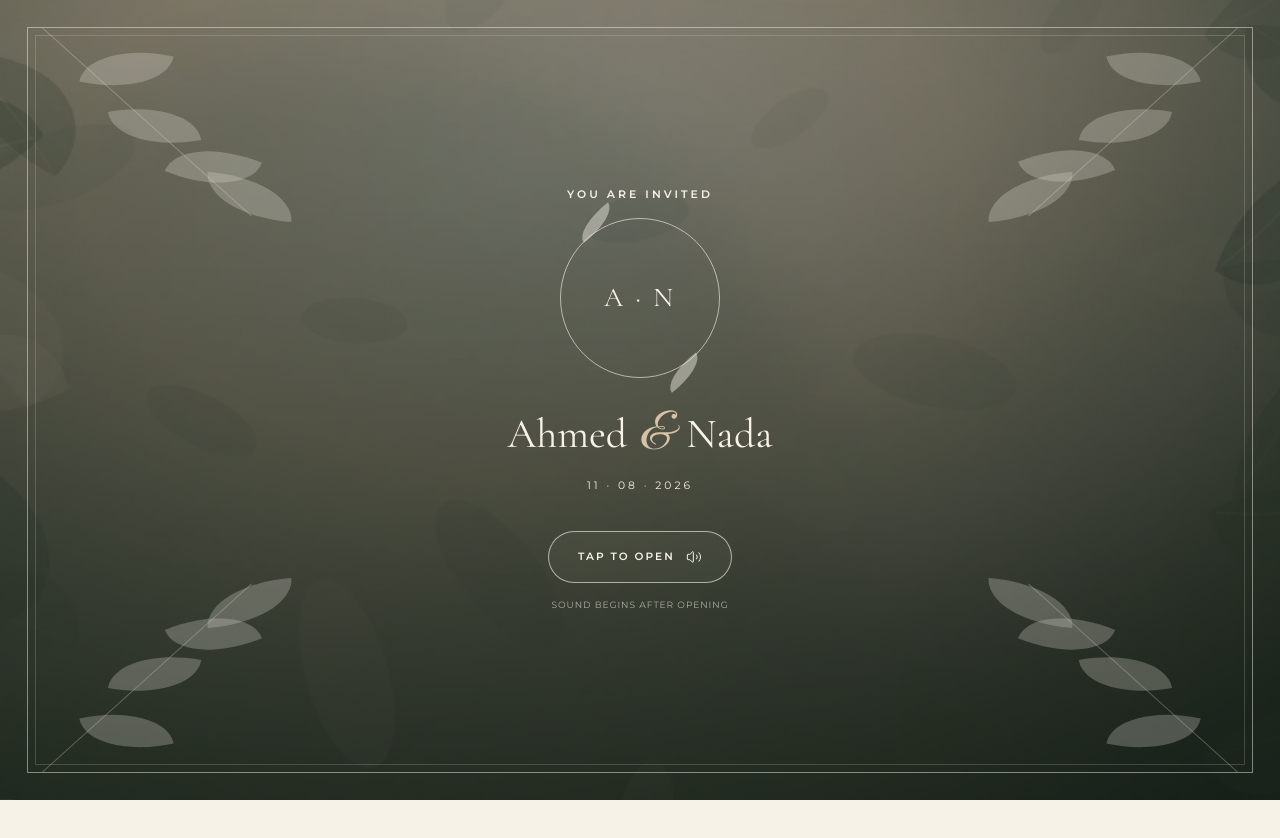
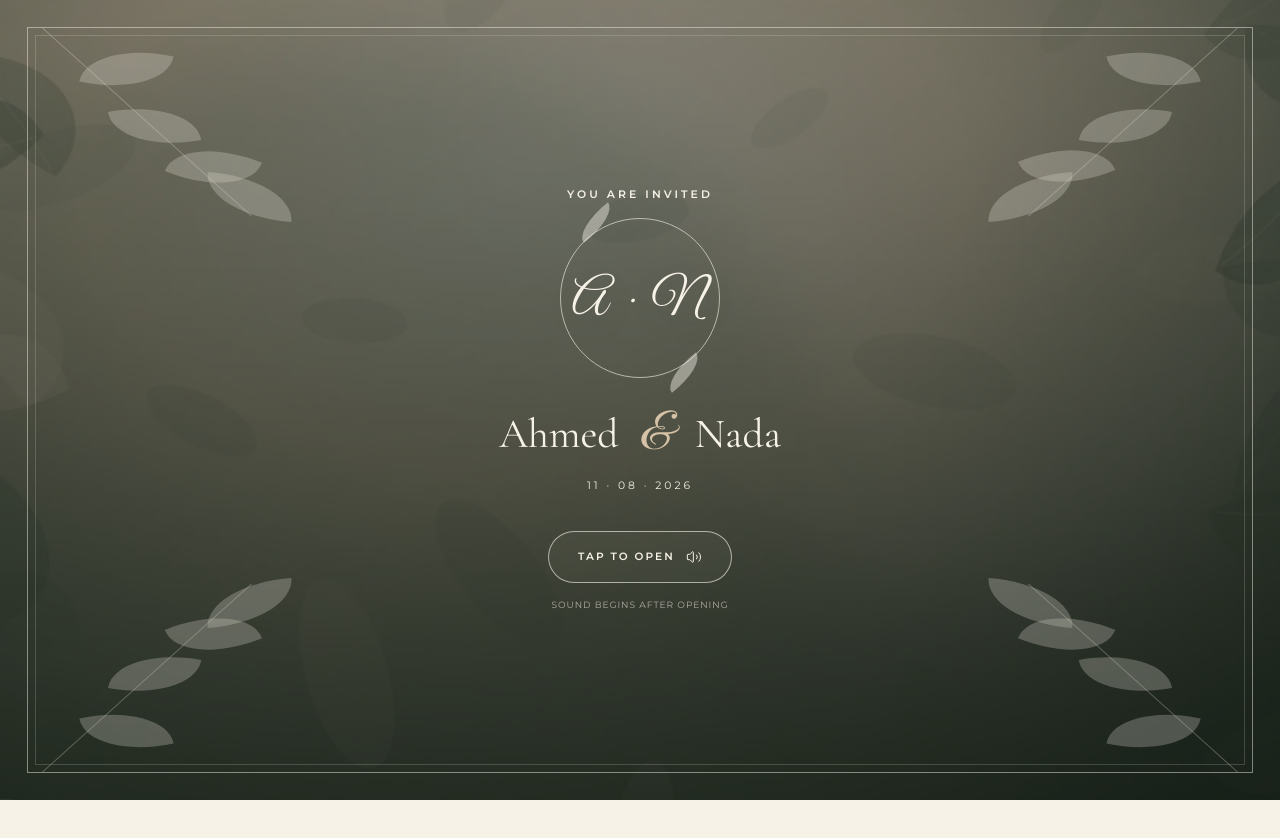
Before and after one commit to AhmedAliMohammed1/Wedding, a React (Vite) app: page / in a window 1280 px wide. Shown: the top 838 px of the page. Built offline with nearby package versions, Linux system fonts and the light colour scheme.

Commit message:
Chanage A.N font

```diff
--- a/src/styles/global.css
+++ b/src/styles/global.css
@@ -254,8 +254,15 @@ a {
   border: 1px solid rgba(63, 74, 60, 0.4);
   border-radius: 50%;
   color: var(--olive);
-  font-family: "Cormorant Garamond", Georgia, serif;
-  letter-spacing: 0.11em;
+  font-family: "Great Vibes", cursive;
+  font-weight: 400;
+  letter-spacing: 0.08em;
+  line-height: 1;
+  text-shadow: 0 0.22em 0.75em rgba(63, 74, 60, 0.14);
+}
+
+.monogram > span {
+  transform: translateY(0.08em);
 }
 
 .monogram::before,
@@ -284,19 +291,19 @@ a {
 .monogram-small {
   width: 3rem;
   height: 3rem;
-  font-size: 0.85rem;
+  font-size: 1.2rem;
 }
 
 .monogram-medium {
   width: 5.5rem;
   height: 5.5rem;
-  font-size: 1.15rem;
+  font-size: 1.75rem;
 }
 
 .monogram-large {
   width: clamp(7.2rem, 29vw, 10rem);
   height: clamp(7.2rem, 29vw, 10rem);
-  font-size: clamp(1.15rem, 4vw, 1.7rem);
+  font-size: clamp(2.15rem, 7vw, 3.1rem);
 }
 
 .monogram-light {
@@ -573,7 +580,8 @@ a {
 }
 
 .entrance-names span {
-  padding-inline: 0.25rem;
+  display: inline-block;
+  margin-inline: 0.24em;
   color: var(--champagne);
   font-family: "Great Vibes", cursive;
   font-size: 1.25em;
@@ -767,7 +775,7 @@ a {
   position: relative;
   z-index: 1;
   display: block;
-  margin: -0.02em 0 -0.12em;
+  margin: 0.14em 0 -0.08em;
   color: var(--champagne);
   font-family: "Great Vibes", cursive;
   font-size: 0.56em;
@@ -1580,6 +1588,8 @@ a {
 }
 
 .closing-names span {
+  display: inline-block;
+  margin-inline: 0.24em;
   color: var(--champagne);
   font-family: "Great Vibes", cursive;
   font-size: 1.3em;
@@ -1623,9 +1633,9 @@ a {
 .footer-monogram {
   margin: 0 0 0.8rem;
   color: var(--champagne);
-  font-family: "Cormorant Garamond", Georgia, serif;
-  font-size: 1.4rem;
-  letter-spacing: 0.2em;
+  font-family: "Great Vibes", cursive;
+  font-size: 1.9rem;
+  letter-spacing: 0.12em;
 }
 
 .site-footer p {
@@ -1717,7 +1727,7 @@ a {
   }
 
   .hero-names i {
-    margin: -0.06em 0 -0.16em;
+    margin: 0.1em 0 -0.12em;
   }
 
   .story-composition {
```
